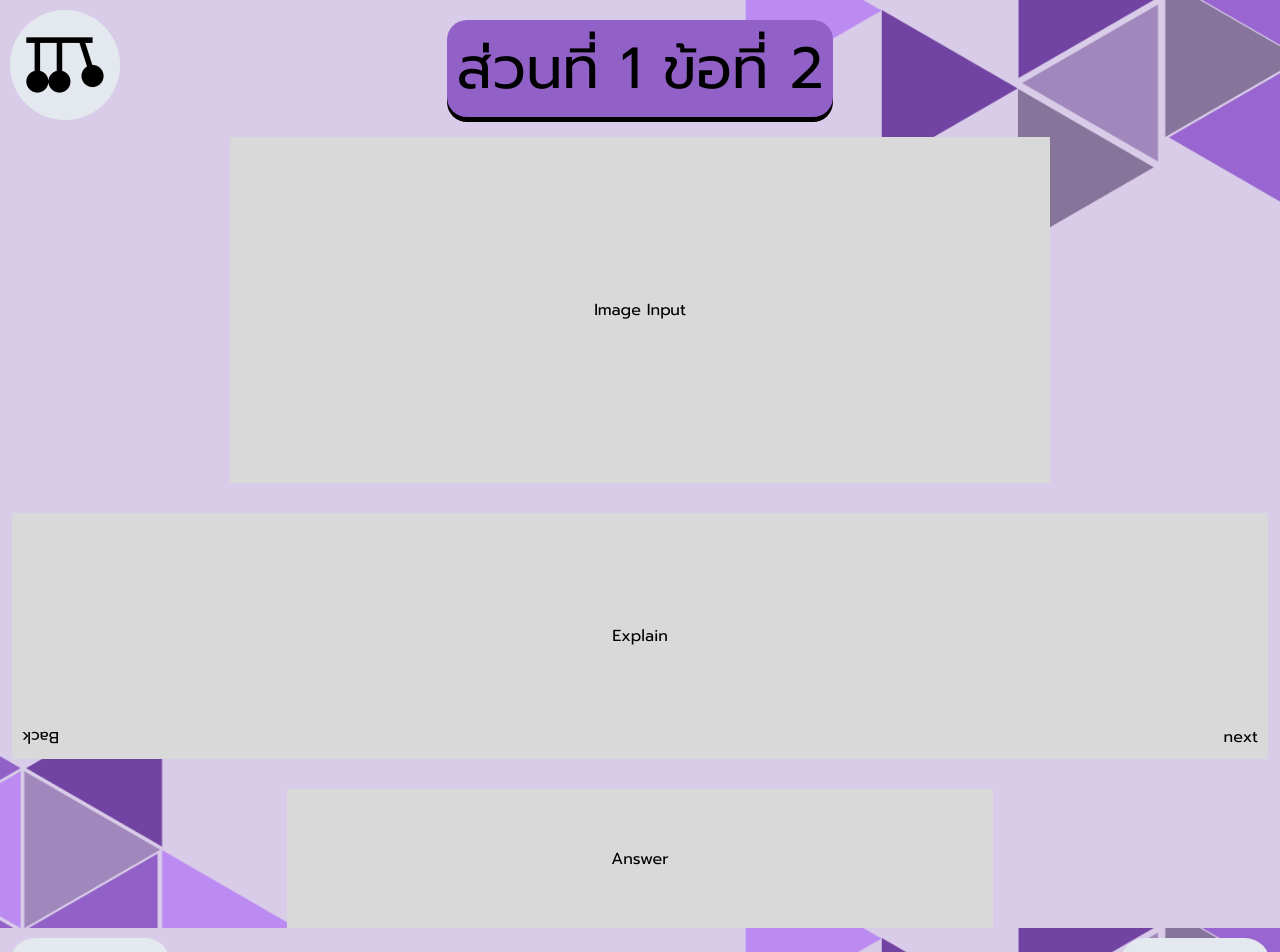
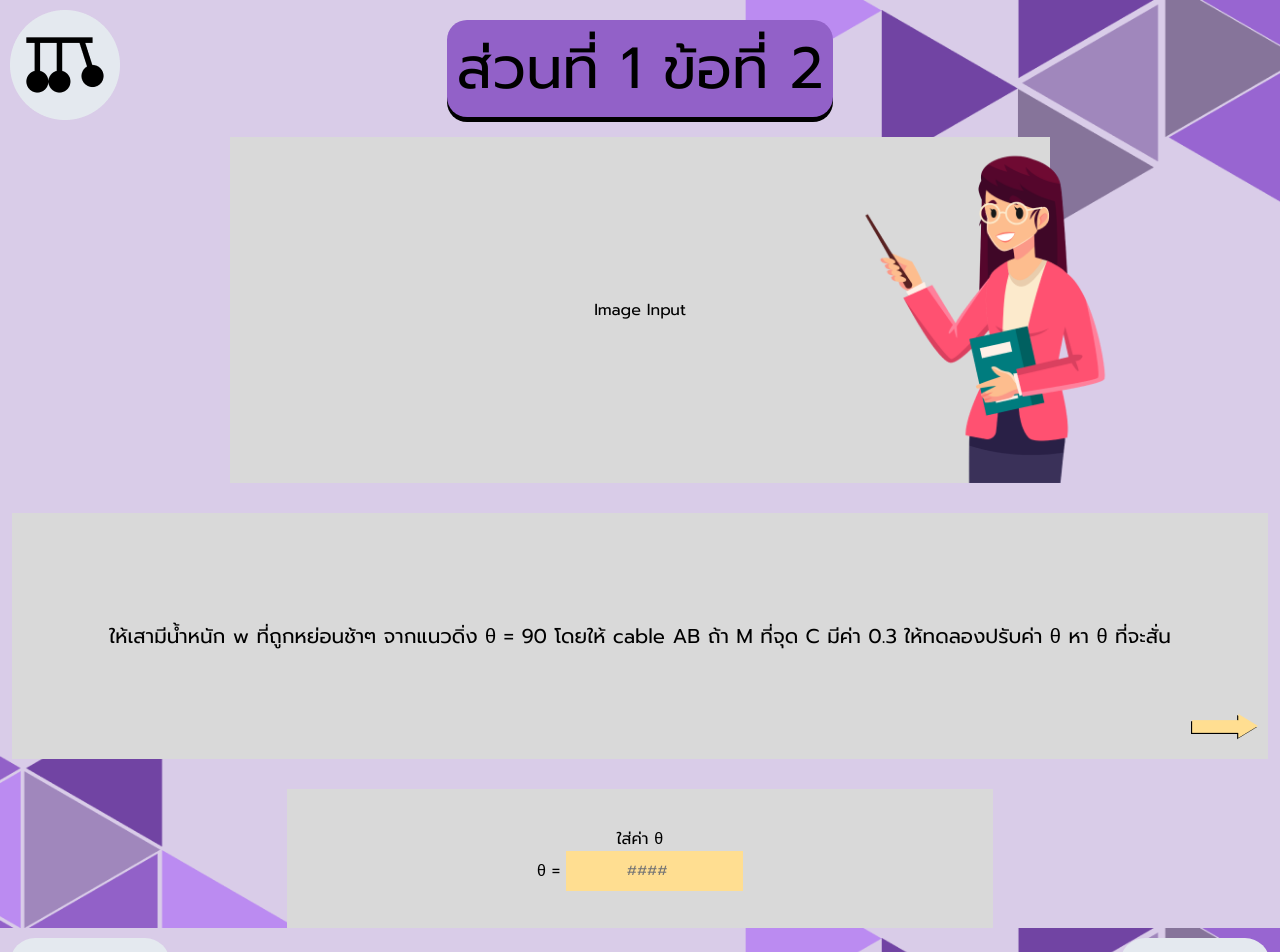
Before and after one commit to KaminariSora/Project_EG203, a React (Create React App) app in the folder eg203/: page /Section1_2 in a window 1280 px wide. Shown: the top 952 px of the page. Built offline with nearby package versions, Linux system fonts and the light colour scheme.

Commit message:
add section1_2 feature

```diff
--- a/eg203/src/Components/section1.css
+++ b/eg203/src/Components/section1.css
@@ -68,6 +68,14 @@ body {
     line-height: 3rem;
 }
 
+.teacher {
+    position: absolute;
+    right: -100px;
+    bottom: 0;
+    width: auto;
+    height: 100%;
+}
+
 .explanation {
     position: relative;
     max-width: 1256px;
@@ -75,6 +83,7 @@ body {
     height: 246px;
     background-color: #D9D9D9;
     margin-bottom: 30px;
+    font-size: 20px;
 }
 
 .slide-1 {
@@ -142,6 +151,10 @@ body {
     position: relative;
 }
 
+.input {
+    text-align: center;
+}
+
 .input input{
     background-color: #FFDE91;
     border: none;
@@ -188,6 +201,11 @@ footer {
     background-color: #E4E9EF;
 }
 
+.next-control:hover,
+.back-control:hover {
+    background: #FFDE91;
+}
+
 footer a {
     text-decoration: none;
     color: #333;
@@ -202,6 +220,14 @@ footer a {
         font-size: 32px;
     }
 
+    .teacher {
+        display: none;
+    }
+
+    .explanation {
+        font-size: 16px;
+    }
+
     .next-control,
     .back-control {
         font-size: 16px;
--- a/eg203/src/Components/section1_1.js
+++ b/eg203/src/Components/section1_1.js
@@ -78,6 +78,7 @@ const Section1_1 = () => {
             <div className="problem">
                 <p>{ImageStatus[currentSlide].title}</p>
                 <img src={ImageStatus[currentSlide].src}></img>
+                <img className='teacher' src="./Images/teacher.png"></img>
             </div>
             <div className="explanation">
                 <div className='slide-1'>
--- a/eg203/src/Components/section1_2.js
+++ b/eg203/src/Components/section1_2.js
@@ -1,24 +1,57 @@
-import { Link } from 'react-router-dom'
-import './section1.css'
+import { Link } from 'react-router-dom';
+import './section1.css';
+import { useState } from 'react';
 
-const section1_2 = () => {
+const Section1_2 = () => {
+    const [currentSlide, setCurrentSlide] = useState(0);
+    const slides = [{
+        title: 'slide1',
+        content: 'ให้เสามีน้ำหนัก w ที่ถูกหย่อนช้าๆ จากแนวดิ่ง θ = 90  โดยให้ cable AB ถ้า M  ที่จุด C มีค่า 0.3 ให้ทดลองปรับค่า θ หา θ ที่จะสั่น '
+    }]
+
+    const handleBackSlide = () => {
+        setCurrentSlide((prevSlide) => prevSlide - 1)
+    }
+    const handleNextSlide = () => {
+        setCurrentSlide((prevSlide) => (prevSlide + 1) % slides.length)
+    }
+
     return (
         <div className="container">
-            <img className="logo" src="./Images/LogoApp.png"></img>
+            <img className="logo" src="./Images/LogoApp.png" alt="Logo" />
             <div className="title">ส่วนที่ 1 ข้อที่ 2</div>
-            <div className="problem">Image Input</div>
+            <div className="problem">
+                Image Input
+                <img className='teacher' src="./Images/teacher.png"></img>
+            </div>
             <div className="explanation">
-                Explain
-                <div className="btn" id="back-btn">Back</div>
-                <div className="btn" id="next-btn">next</div>
+                <p>{slides[currentSlide].content}</p>
+                {currentSlide !== 0 && (
+                    <div className="btn" id="back-btn">
+                        <button onClick={handleBackSlide}>
+                            <img src='./Images/Arrow.png'></img>
+                        </button>
+                    </div>
+                )}
+                <div className="btn" id="next-btn">
+                    <button onClick={handleNextSlide}>
+                        <img src='./Images/Arrow.png'></img>
+                    </button>
+                </div>
             </div>
-            <div className="answer">Answer</div>
+            <div className="answer">
+            <div className="input" id="p-value">
+                    <p>ใส่ค่า θ</p>
+                    <label>θ = </label>
+                    <input type='number' placeholder="####"></input>
+                </div>
+            </div>
             <footer>
                 <Link to="/section1_1" className="back-control">ย้อนกลับ</Link>
                 <button className="next-control">ข้อต่อไป</button>
             </footer>
         </div>
-    )
-}
+    );
+};
 
-export default section1_2
+export default Section1_2;
```
Also changed, not shown: eg203/public/Images/teacher.png (added).
